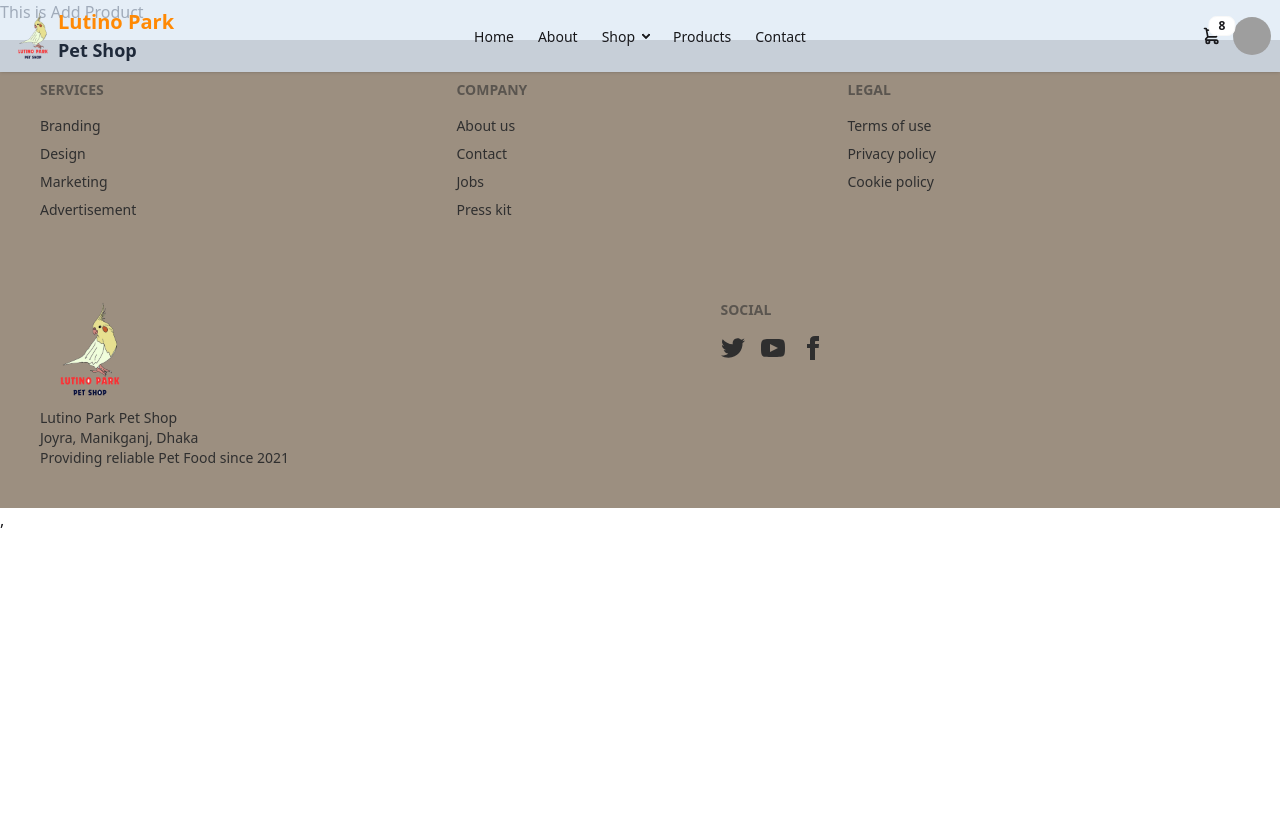
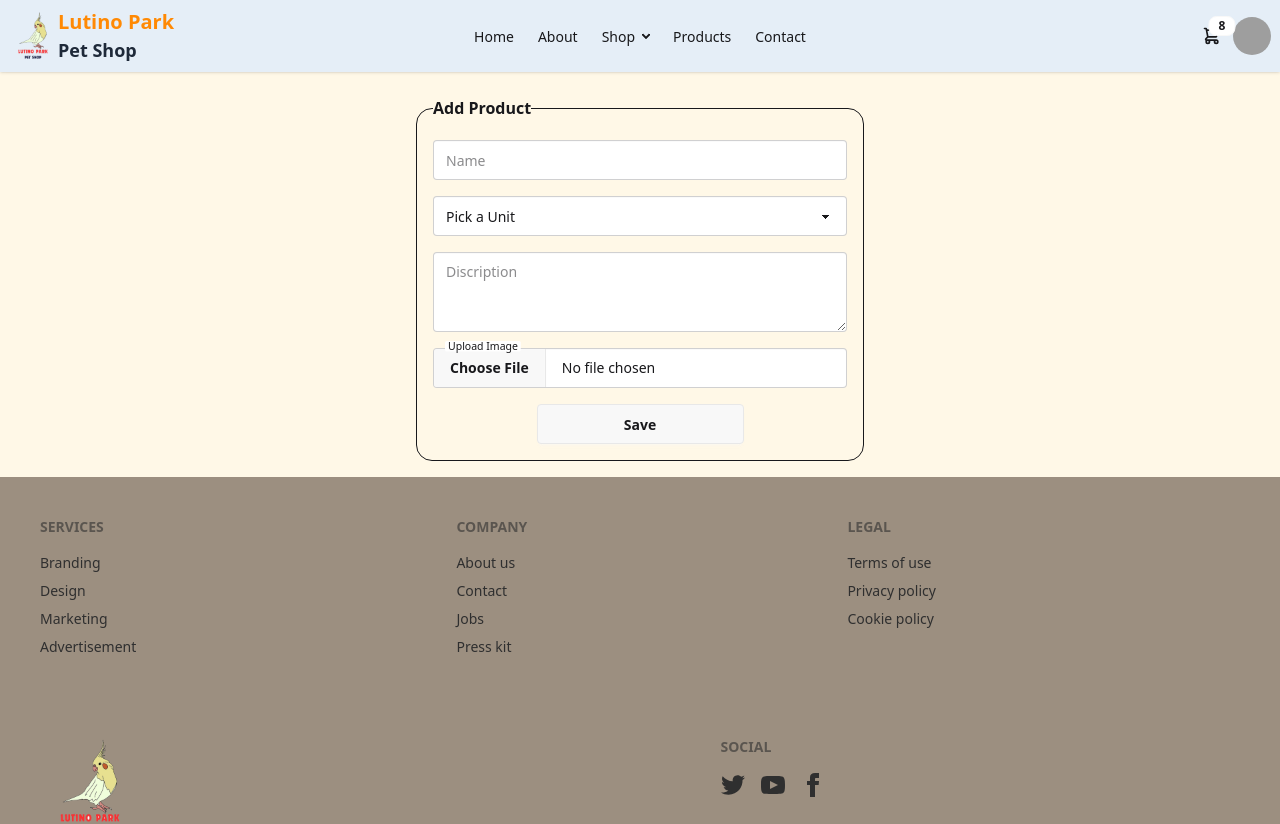
Before and after one commit to sujoykarnel/lutinoParkPetShop, a React (Vite) app in the folder client/: page /admin/addProduct in a window 1280 px wide. Shown: the top 824 px of the page. Before the commit the page ends 800 px from the top, so only its background shows below. Built offline with nearby package versions, Linux system fonts and the light colour scheme; grey boxes are pictures that could not be loaded.

Commit message:
Material Page Added

```diff
--- a/client/src/components/Navbar.jsx
+++ b/client/src/components/Navbar.jsx
@@ -34,7 +34,7 @@ const Navbar = () => {
     </>
   );
   return (
-    <div className="navbar bg-blue-100/70 shadow-sm fixed z-10 max-w-7xl">
+    <div className="navbar bg-blue-100/70 shadow-sm sticky z-10 top-0 max-w-7xl">
       <div className="navbar-start">
         <div className="dropdown">
           <div tabIndex={0} role="button" className="btn btn-ghost lg:hidden">
@@ -145,10 +145,19 @@ const Navbar = () => {
                   <summary>Admin Pannel</summary>
                   <ul className="p-2">
                     <li>
-                      <Link className="text-nowrap">Dashboard</Link>
+                      <Link to={"/admin"} className="text-nowrap">
+                        Dashboard
+                      </Link>
                     </li>
                     <li>
-                      <Link className="text-nowrap">Add Product</Link>
+                      <Link to={"/admin/addMaterial"} className="text-nowrap">
+                        Add Mateial
+                      </Link>
+                    </li>
+                    <li>
+                      <Link to={"/admin/addProduct"} className="text-nowrap">
+                        Add Product
+                      </Link>
                     </li>
                     <li>
                       <Link className="text-nowrap">Manage Product</Link>
--- a/client/src/pages/Admin/AddProduct.jsx
+++ b/client/src/pages/Admin/AddProduct.jsx
@@ -2,9 +2,41 @@ import React from "react";
 
 const AddProduct = () => {
   return (
-    <div>
-      <h2>This is Add Product</h2>
-    </div>
+    <fieldset className="grid gap-4 max-w-md mx-auto m-4 p-4 border rounded-2xl">
+      <legend className="fieldset-legend">Add Product</legend>
+      <label className="floating-label">
+        <input
+          type="text"
+          placeholder="Name"
+          className="input input-md w-full"
+        />
+        <span>Name</span>
+      </label>
+      <select defaultValue="Pick a Unit" className="select w-full">
+        <option disabled={true}>Pick a Unit</option>
+        <option>Kg</option>
+        <option>Ltr</option>
+        <option>Pcs</option>
+      </select>
+      <label className="floating-label">
+        <textarea
+          className="textarea w-full"
+          placeholder="Discription"
+        ></textarea>
+        <span>Discription</span>
+      </label>
+      <label className="floating-label">
+        <input
+          type="file"
+          placeholder="Upload Image"
+          className="file-input  w-full"
+        />
+        <span>Upload Image</span>
+      </label>
+      <div className="grid justify-items-center">
+        <button className="btn w-6/12">Save</button>
+      </div>
+    </fieldset>
   );
 };
 
--- /dev/null
+++ b/client/src/pages/Admin/Material/AddMaterial.jsx
@@ -0,0 +1,35 @@
+import React from "react";
+
+const AddMaterial = () => {
+  return (
+    <fieldset className="grid gap-4 max-w-md mx-auto m-4 p-4 border-2 rounded-2xl">
+      <legend className="fieldset-legend">Add Material</legend>
+      <label className="floating-label">
+        <input
+          type="text"
+          placeholder="Name"
+          className="input input-md w-full"
+        />
+        <span>Name</span>
+      </label>
+      <select defaultValue="Pick a Unit" className="select w-full">
+        <option disabled={true}>Pick a Unit</option>
+        <option>Kg</option>
+        <option>Ltr</option>
+        <option>Pcs</option>
+      </select>
+
+      <input
+        type="file"
+        placeholder="Upload Image"
+        className="file-input  w-full"
+      />
+
+      <div className="grid justify-items-center">
+        <button className="btn w-6/12">Save</button>
+      </div>
+    </fieldset>
+  );
+};
+
+export default AddMaterial;
--- a/client/src/routes/router.jsx
+++ b/client/src/routes/router.jsx
@@ -5,6 +5,7 @@ import Home from "../pages/Home/Home";
 import Dashboard from "../pages/Admin/Dashboard";
 import AddProduct from "../pages/Admin/AddProduct";
 import Admin from "../pages/Admin/Admin";
+import AddMaterial from "../pages/Admin/Material/AddMaterial";
 
 const router = createBrowserRouter([
   {
@@ -24,6 +25,10 @@ const router = createBrowserRouter([
             element: <Dashboard></Dashboard>,
           },
           {
+            path: "addMaterial",
+            element: <AddMaterial></AddMaterial>
+          },
+          {
             path: "addProduct",
             element: <AddProduct></AddProduct>,
           },
```
